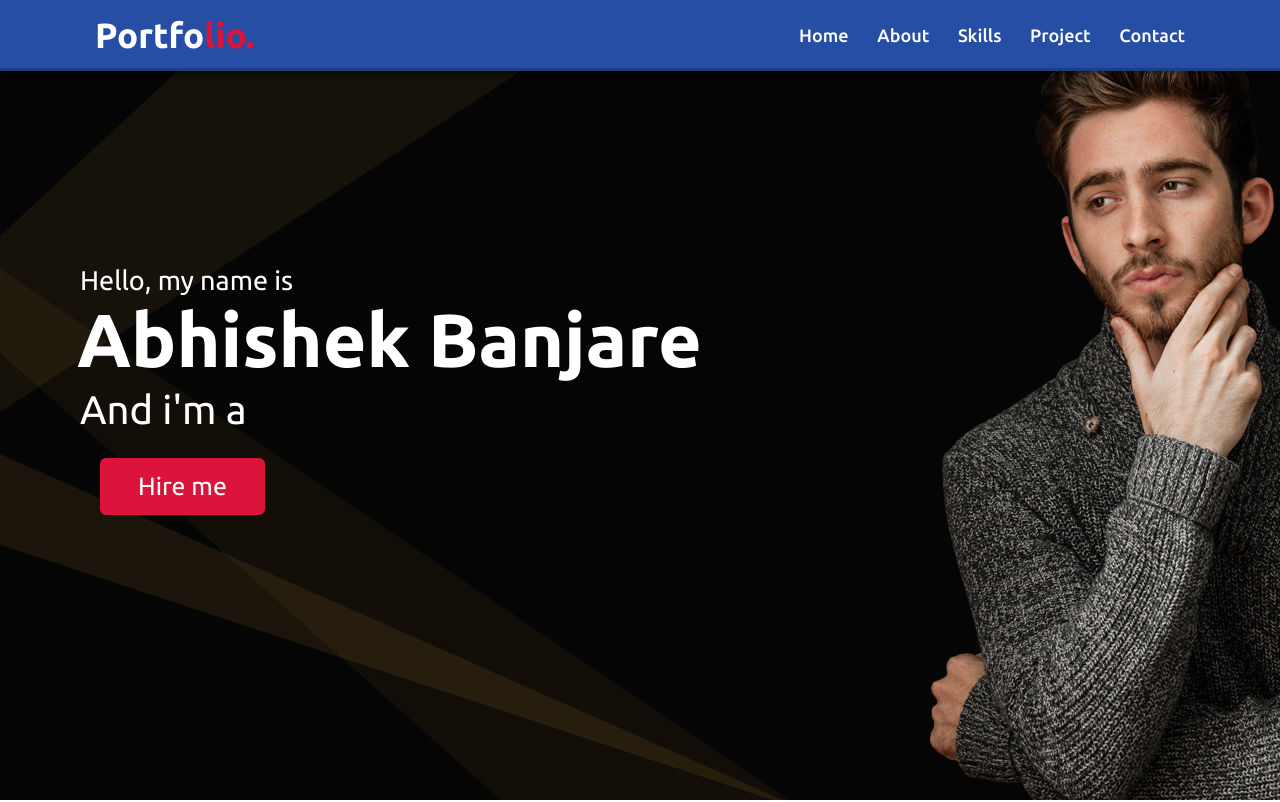
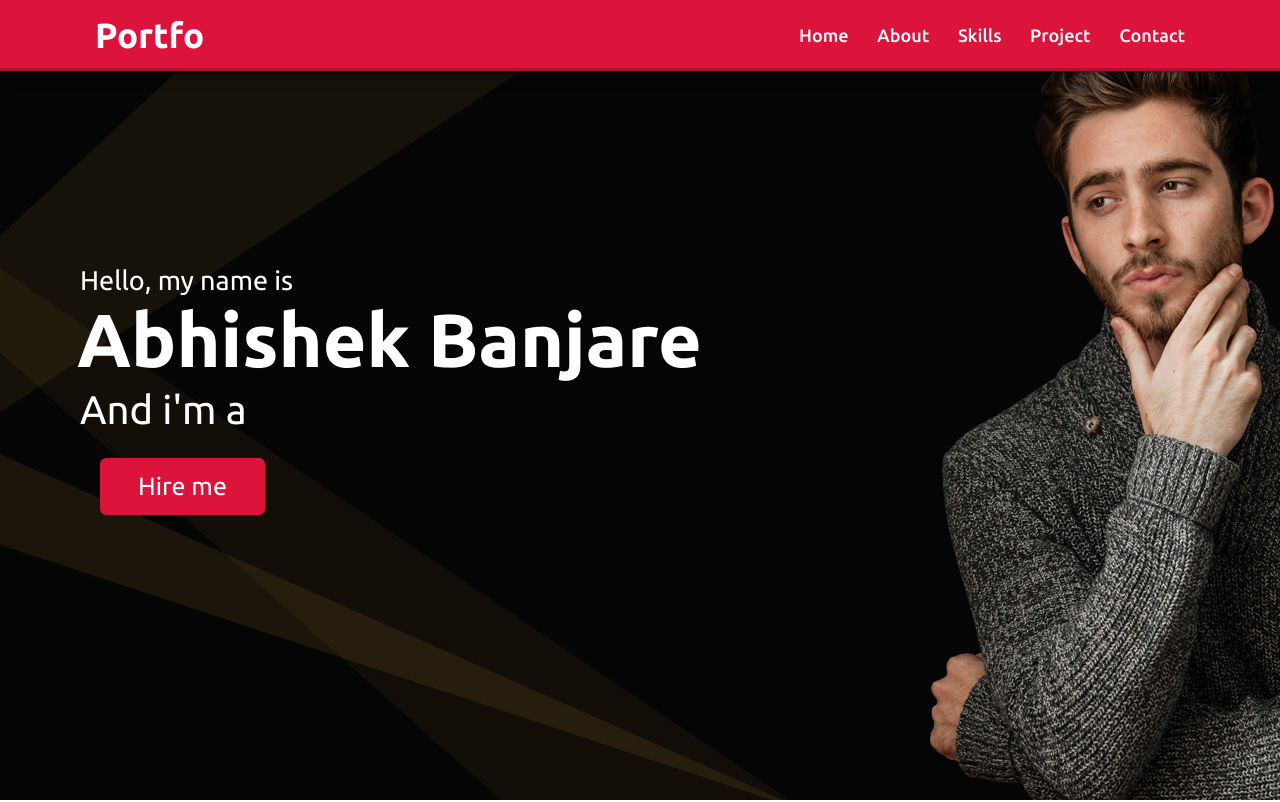
Before and after one commit to abhishekbanjare/My-Portfolio-Website, a plain HTML site: page index.html in a window 1280 px wide. Shown: the top 802 px of the page. Drawn offline with nearby package versions, Linux system fonts and the light colour scheme.

Commit message:
some small changes

```diff
--- a/style.css
+++ b/style.css
@@ -564,8 +564,7 @@ footer span a:hover{
 /*Roughly my work .............  */
 .navbar{
     padding:15px;
-    /* background:crimson; */
-    background:rgb(38, 78, 165);
+    background:crimson;
     /* border-bottom:2px solid black; */
     box-shadow: rgba(0, 0, 0, 0.4) 0px 2px 4px, rgba(0, 0, 0, 0.3) 0px 7px 13px -3px, rgba(0, 0, 0, 0.2) 0px -3px 0px inset;
 }
```
Also changed, not shown: index.html (+2 -0 lines).
